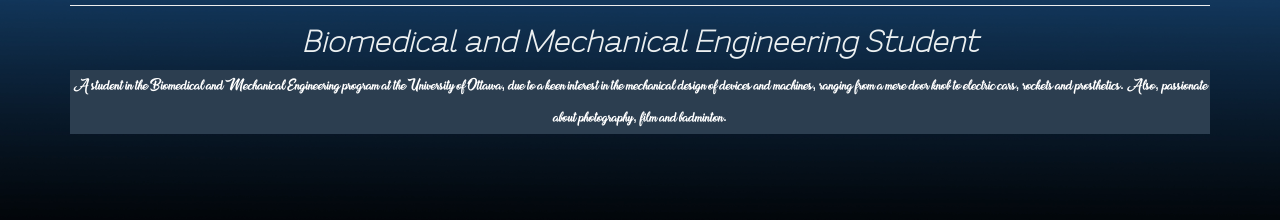
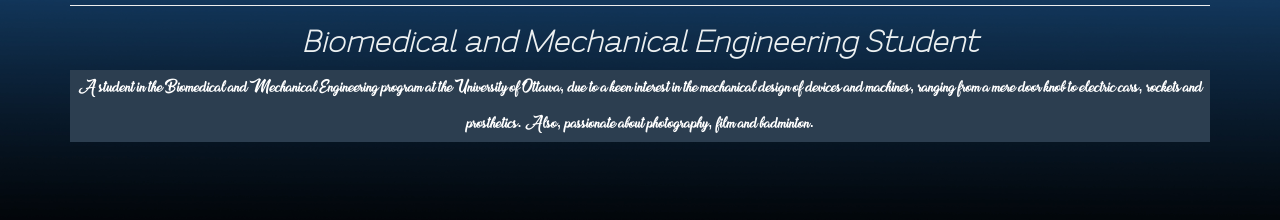
Before and after one commit to nibrasmsha/nibrasmsha.github.io, a plain HTML site: page index.html in a window 1280 px wide. Shown: the part 580-800 px from the top of the page. Drawn offline with nearby package versions, Linux system fonts and the light colour scheme; some icons are missing.

Commit message:
Update style.css

```diff
--- a/css/style.css
+++ b/css/style.css
@@ -122,9 +122,9 @@ h4{
 }
 
 p{
-	font:  16px 'sweet', sans-serif;
+	font:  18px 'sweet', sans-serif;
 	color: #ffffff;
-	font-weight: 100;
+	font-weight: 75;
 	line-height: 2.0;
 	background: #2c3e50;
 	background-size: 100%;
```
